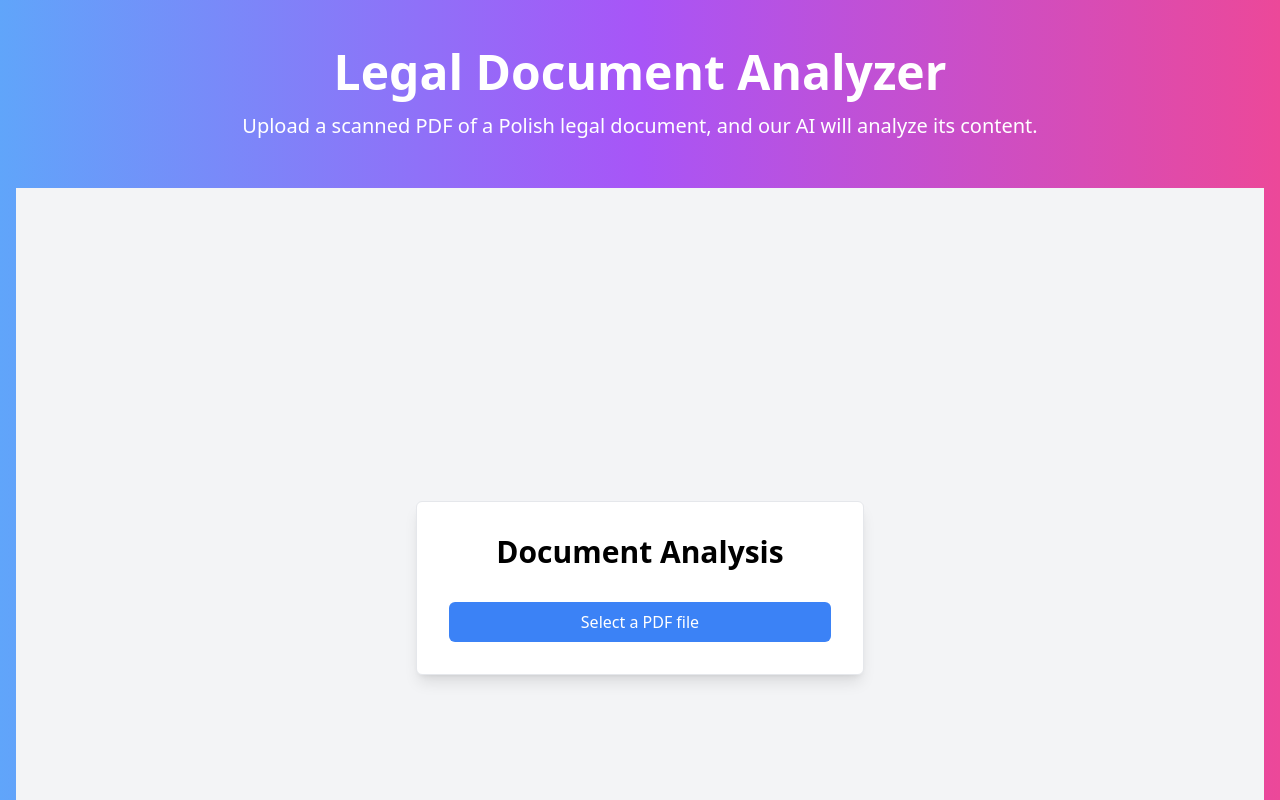
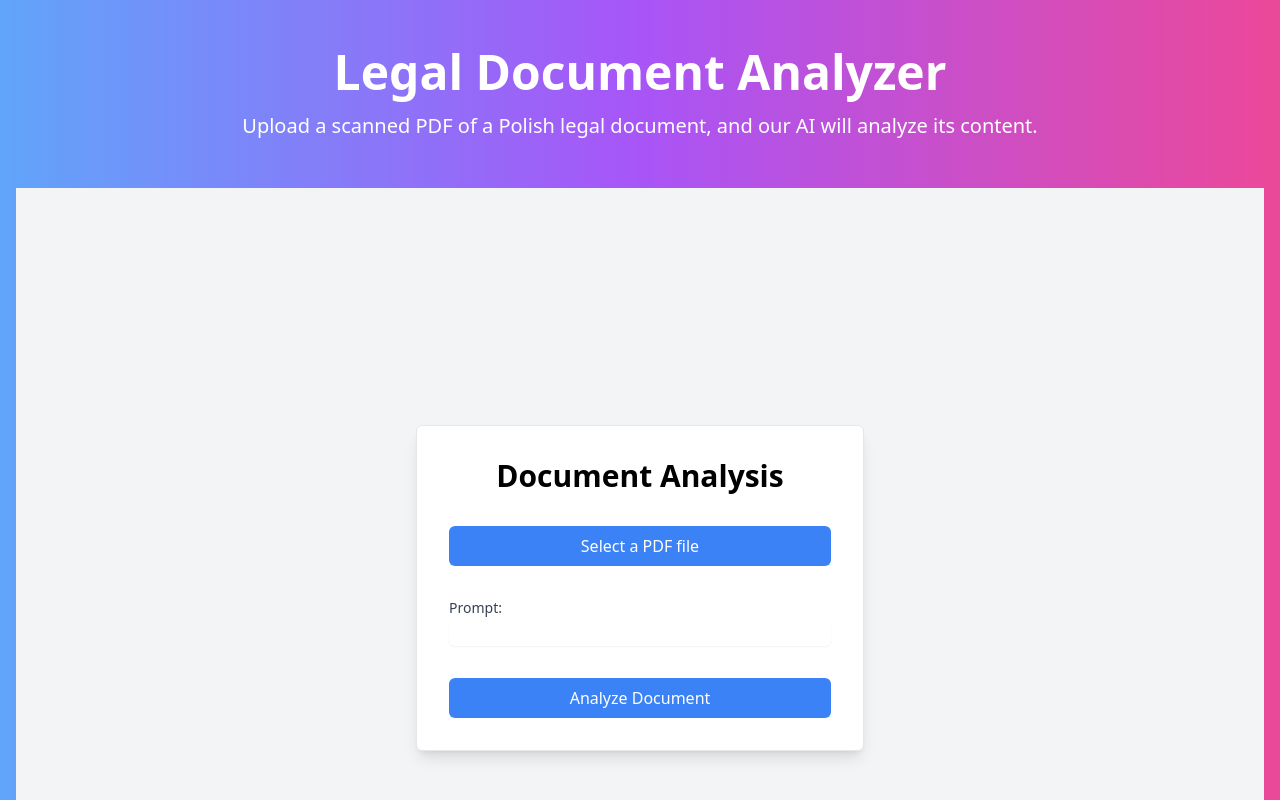
Before and after one commit to 0x7d0/document-gpt, a Next.js app: page / in a window 1280 px wide. Shown: the top 800 px of the page. Built offline with nearby package versions, Linux system fonts and the light colour scheme.

Commit message:
Updated the Document

```diff
--- a/components/DocumentAnalysis.js
+++ b/components/DocumentAnalysis.js
@@ -3,11 +3,20 @@ import { analyzeDocument } from "../lib/openai";
 
 const DocumentAnalysis = () => {
   const [file, setFile] = useState(null);
+  const [prompt, setPrompt] = useState("");
   const [analysisResult, setAnalysisResult] = useState("");
 
   const handleFileUpload = async (uploadedFile) => {
     setFile(uploadedFile);
-    const fileBuffer = await uploadedFile.arrayBuffer();
+  };
+
+  const handleSubmit = async () => {
+    if (!file) {
+      alert("Please select a PDF file");
+      return;
+    }
+
+    const fileBuffer = await file.arrayBuffer();
 
     try {
       const response = await fetch("/api/extractText", {
@@ -18,8 +27,8 @@ const DocumentAnalysis = () => {
 
       if (response.ok) {
         const { text } = await response.json();
-        const prompt = `Analyze the following Polish legal document and provide a summary: ${text}`;
-        const result = await analyzeDocument(prompt);
+        const fullPrompt = `${prompt} ${text}`;
+        const result = await analyzeDocument(fullPrompt);
         setAnalysisResult(result);
       } else {
         const { error } = await response.json();
@@ -46,10 +55,30 @@ const DocumentAnalysis = () => {
             onChange={(e) => handleFileUpload(e.target.files[0])}
           />
         </div>
+        <div>
+          <label htmlFor="prompt" className="block text-sm font-medium text-gray-700">Prompt:</label>
+          <input
+            id="prompt"
+            className="w-full mt-1 border-gray-300 rounded-md shadow-sm focus:border-blue-500 focus:ring-1 focus:ring-blue-500"
+            type="text"
+            value={prompt}
+            onChange={(e) => setPrompt(e.target.value)}
+          />
+        </div>
+        <button
+          className="w-full py-2 text-white bg-blue-500 rounded-md hover:bg-blue-600 focus:outline-none focus:ring-2 focus:ring-offset-2 focus:ring-blue-500"
+          onClick={handleSubmit}
+        >
+          Analyze Document
+        </button>
         {analysisResult && (
           <div>
             <h2 className="text-xl font-semibold">Analysis Result:</h2>
-            <p>{analysisResult}</p>
+            <textarea
+              className="w-full h-32 mt-1 border-gray-300 rounded-md shadow-sm focus:border-blue-500 focus:ring-1 focus:ring-blue-500"
+              value={analysisResult}
+              readOnly
+            />
           </div>
         )}
       </div>
```
